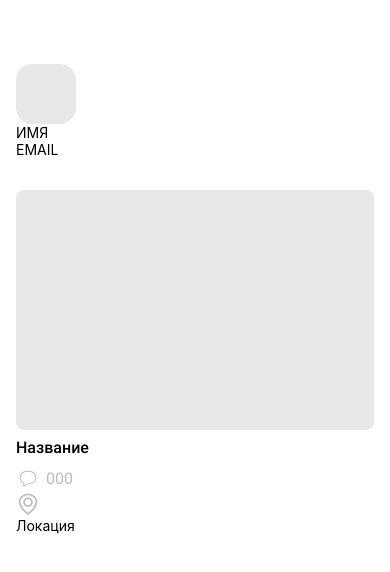
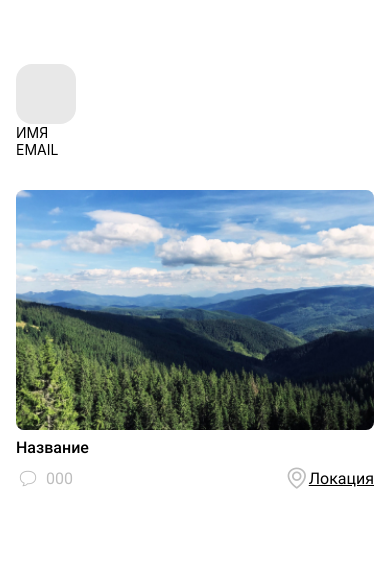
Before and after one commit to supermacchan/rn-homework, a React Native app: screen / in a window 390 px wide. Shown: the top 572 px of the page. Built offline with nearby package versions, Linux system fonts and the light colour scheme.

Commit message:
Update SinglePost.js

```diff
--- a/Components/SinglePost.js
+++ b/Components/SinglePost.js
@@ -13,17 +13,23 @@ export const SinglePost = () => {
         <View style={styles.post}>
             {/* Image container */}
             <View style={styles.imgContainer}>
-                <Image />
+                <Image
+                    style={styles.image}
+                    source={require('../assets/test-post.jpg')}
+                    objectFit='cover'
+                />
             </View>
             <Text style={styles.title}>Название</Text>
+            <View style={styles.links}>
                 <Pressable style={styles.commentsBtn}>
                     <EvilIcons name="comment" size={24} color="#BDBDBD" />
                     <Text style={styles.comments}>000</Text>
                 </Pressable>
-            <Pressable>
+                <Pressable style={styles.locationBtn}>
                     <AntDesign name="enviromento" size={24} color="#BDBDBD" />
-                <Text>Локация</Text>
+                    <Text style={styles.location}>Локация</Text>
                 </Pressable>
+            </View>
         </View>
     );
 };
@@ -38,14 +44,23 @@ const styles = StyleSheet.create({
         backgroundColor: '#E8E8E8',
         borderRadius: 8
     },
+    image: {
+        width: '100%',
+        borderRadius: 8
+    },
     title: {
         fontFamily: "Roboto-Medium",
         fontSize: 16,
         color: '#000',
         marginTop: 8,
     },
+    links: {
+        marginTop: 8,
+        flexDirection: 'row',
+        alignItems: 'center',
+        justifyContent: 'space-between',
+    },
     commentsBtn: {
-        marginTop: 8,
         flexDirection: 'row',
         alignItems: 'center'
     },
@@ -54,5 +69,15 @@ const styles = StyleSheet.create({
         fontFamily: "Roboto-Regular",
         fontSize: 16,
         marginLeft: 6,
+    },
+    locationBtn: {
+        flexDirection: 'row',
+        alignItems: 'center'
+    },
+    location: {
+        color: '#000',
+        fontFamily: "Roboto-Regular",
+        fontSize: 16,
+        textDecorationLine: 'underline'
     }
 })
```
Lines whose indentation alone changed are shown as unchanged.
